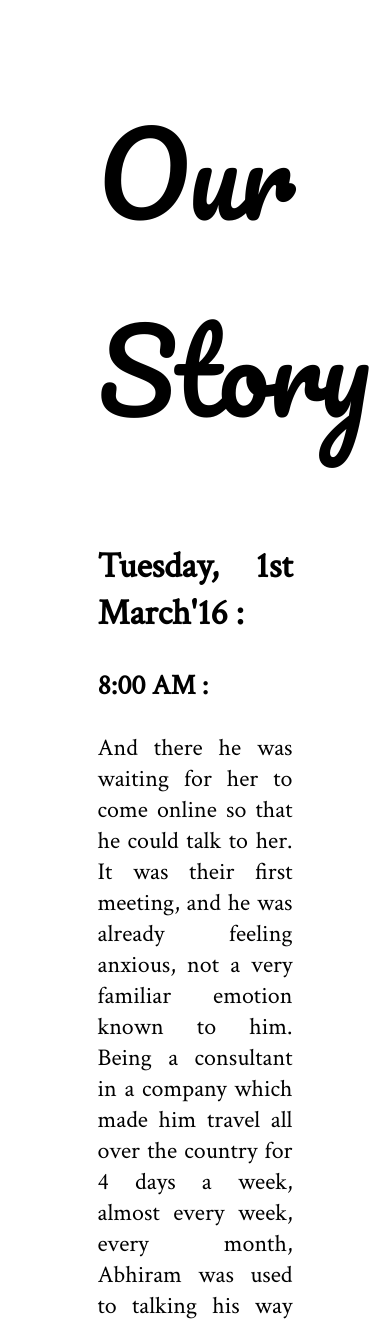
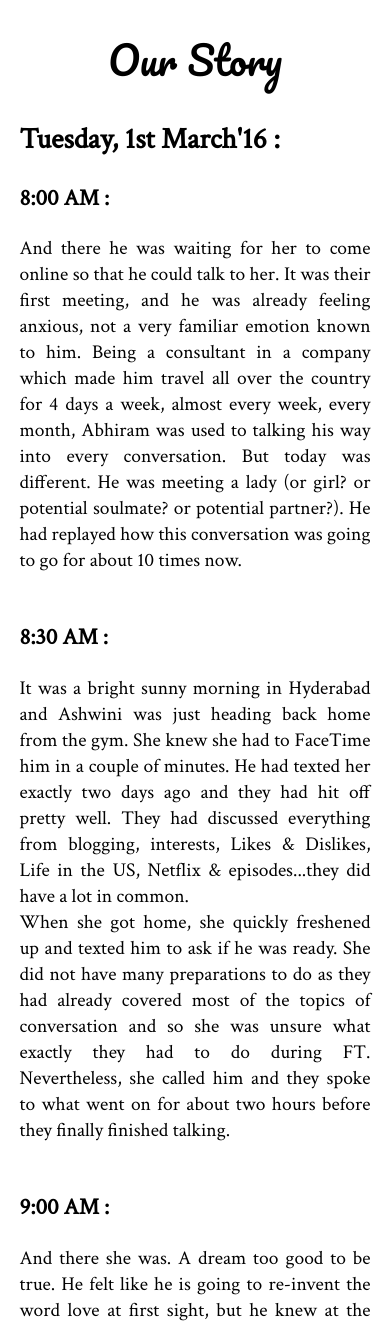
Before and after one commit to arjunnn/aplusa, a PHP site: page / in a window 390 px wide. Shown: the part 853-2175 px from the top of the page. Run offline with PHP 8.4, Linux system fonts and the light colour scheme; some web fonts are replaced.

Commit message:
fixed font sizes for different screen layouts

```diff
--- a/css/main.css
+++ b/css/main.css
@@ -5,14 +5,14 @@
 h1 {
   font-family: 'Pacifico';
   font-weight: 500;
-  font-size: 7em;
+  font-size: 10vw;
   text-align: center;
 }
 /* cover */
 .bg-image {
   background-image: url(../ezgif.com-optimize.gif);
   overflow-x:hidden;
-  background-position: center;
+  background-position: center center;
   background-repeat: no-repeat;
   background-attachment: fixed;
   background-color: #464646;
@@ -37,6 +37,7 @@
   /*font-family: 'Playfair Display';*/
   font-weight: bold;
   /*overflow: hidden;*/
+  float: right;
 }
 .save-the-date {
   text-transform: capitalize;
@@ -54,6 +55,7 @@
   -ms-transform: rotate(-10deg); /* IE 9 */
     -webkit-transform: rotate(-10deg); /* Chrome, Safari, Opera */
     transform: rotate(-10deg);
+    float: right;
 }
 .details {
 
@@ -66,6 +68,7 @@
   font-weight: 700;
 
   font-weight: 500;
+  float: right;
 }
 menu {
   position: absolute;
@@ -87,9 +90,19 @@
 }
 .story-content {
   font-family: 'Crimson Text';
-  font-size: 1.5em;
-  /*width: 50vw;*/
+  font-size: 5vw;
   text-align: justify;
+}
+/* ----------- iPad 3 and 4 ----------- */
+/* Portrait and Landscape */
+@media only screen
+  and (min-device-width: 768px)
+  and (max-device-width: 1024px)
+  and (-webkit-min-device-pixel-ratio: 2) {
+    .story-content {
+      font-size: 2.5vw;
+    }
+
 }
 @media screen
   and (min-device-width: 1200px)
@@ -102,9 +115,7 @@
 }
 @media (max-width:1580px) {
   .hero-text {
-    /*left: 50%;*/
-    /*background-color: yellow;*/
-    /*padding: 0px;*/
+    font-size: 0.8em;
     left: 78%;
     /*color: white;*/
   }
@@ -112,24 +123,20 @@
     padding: 0px;
     /*padding-right: 0.5em;*/
   }
-  body {
-    /*background-image: url(../15.jpg);*/
-    /*background-position: center;*/
-  }
-  .hero-text {
-
+  .story {
+    width: 60vw;
   }
 
 }
 
 @media (max-width: 680px) {
    .save-the-date{
-     font-size: 3em;
+     font-size: 3.5em;
      padding: 0px;
      padding-right: 0.5em;
    }
    .details {
-     font-size: 1.9em;
+     font-size: 1.5em;
      padding-left: 0;
    }
    .hero-text {
@@ -137,15 +144,19 @@
      left: 70%;
      top: 30%;
    }
+   .story {
+     width: 90vw;
+   }
  }
  @media (max-width:480px) {
    .save-the-date {
+     top: 30vh;
      padding: 0px;
-     font-size: 1.5em;
+     font-size: 3em;
      padding: 0px;
    }
    .details {
-     font-size: 1.2em;
+     font-size: 1em;
      padding: 0px;
    }
    .hero-text {
```
